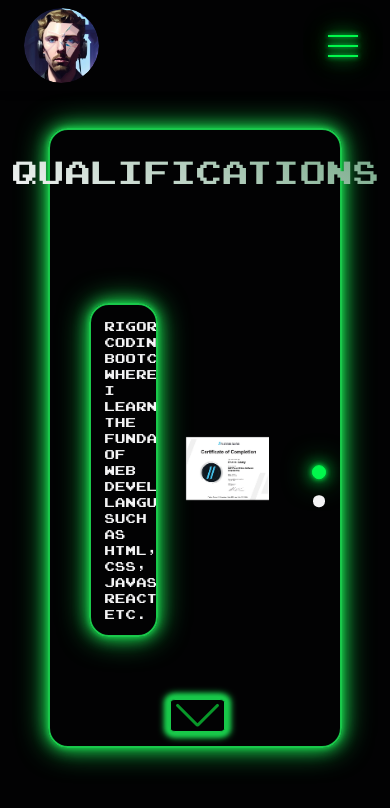
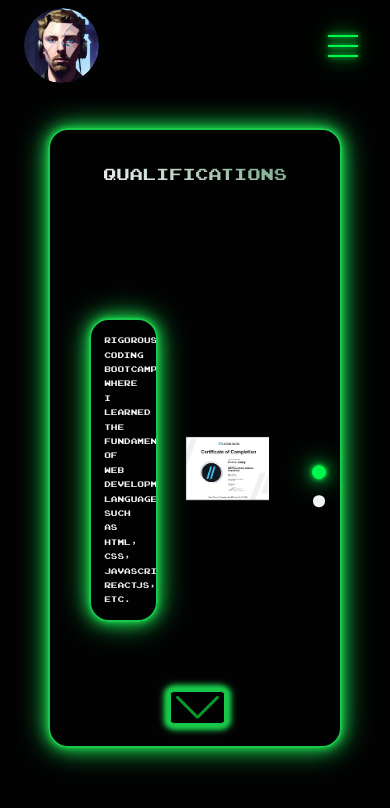
Before and after one commit to Shane-Geary/shane-geary-portfolio, a Next.js app: page /qualifications in a window 390 px wide. Shown: the top 808 px of the page. Built offline with nearby package versions, Linux system fonts and the light colour scheme.

Commit message:
Tablet breakpoint looking good for Qualifications page

```diff
--- a/src/app/components/about-me/about-me.module.scss
+++ b/src/app/components/about-me/about-me.module.scss
@@ -37,7 +37,7 @@
 
 .aboutMeText {
 	font-size: 12px;
-	line-height: 1.6;
+	line-height: 1.8;
 	max-width: 800px;
 	margin: 0 auto;
 
--- a/src/app/projects/page.jsx
+++ b/src/app/projects/page.jsx
@@ -33,6 +33,7 @@ export default function Projects() {
 					<div className={styles['glowstikTextContainer']}>
 						<div className={styles['glowstikLogoWrapper']}>
 							<Image
+								alt='Glowstik Logo'
 								src={GlowstikLogo}
 								width={1024}
 								height={1024}
--- a/src/app/qualifications/qualifications.module.scss
+++ b/src/app/qualifications/qualifications.module.scss
@@ -5,7 +5,7 @@
 
 .qualificationsTitleWrapper {
 	position: absolute;
-	font-size: 3rem;
+	font-size: 2.5rem;
 	top: 10%;
 	left: 50%;
 	transform: translateX(-50%);
@@ -16,12 +16,17 @@
 	background-clip: text;
 	color: transparent;
 
+	@media (min-width: 1024px) {
+		font-size: 3rem;
+	}
+
 	@media (max-width: 768px) {
-		font-size: 2rem;
+		font-size: 1.6rem;
+		margin-top: 2rem;
 	}
 
 	@media (max-width: 480px) {
-		font-size: 2rem;
+		font-size: 1rem;
 	}
 }
 
@@ -45,23 +50,39 @@
 	width: 30%;
 	margin-right: 0.6rem;
 	text-align: left;
-	position: relative;
 	color: var(--header-white);
-	max-height: 50vh;
+	max-height: 40vh;
 	overflow-y: auto;
 	border: 2px solid var(--light-green);
 	box-shadow: var(--neon-shadow-light-green);
 	padding: 0.8rem;
 	border-radius: 20px;
+}
 
-	// @media (max-width: 480px) {
-	// 	padding-right: 1rem;
-	// 	padding-left: 1rem;
-	// }
+/* Hide scrollbar for Chrome, Safari, and Opera */
+.flatironTextSection::-webkit-scrollbar {
+	display: none;
+}
+
+/* Hide scrollbar for IE, Edge, and Firefox */
+.flatironTextSection {
+	-ms-overflow-style: none; /* IE and Edge */
+	scrollbar-width: none; /* Firefox */
 }
 
 .flatironText {
-	font-size: 0.8rem;
+	font-size: 12px;
+	line-height: 1.8;
+	max-width: 800px;
+	margin: 0 auto;
+
+	@media (max-width: 768px) {
+		font-size: 10px;
+	}
+
+	@media (max-width: 480px) {
+		font-size: 8px;
+	}
 }
 
 .flatironCertImageWrapper {
@@ -93,7 +114,6 @@
 	width: 24px;
 	height: 24px;
 	border-radius: 50%;
-	// background-color: var(--light-green);
 }
 
 .swiperButtonNext::after,
@@ -110,10 +130,6 @@
 	border-radius: 10%;
 	padding: 4px;
 	box-shadow: var(--neon-shadow-light-green);
-
-	@media (max-width: 480px) {
-		// visibility: visible;
-	}
 }
 
 .swiperButtonPrev::after {
@@ -130,7 +146,7 @@
 	top: 0 !important;
 	left: 50% !important;
 	transform: rotate(90deg);
-	margin-bottom: 1rem !important;
+	margin-bottom: 1.5rem !important;
 }
 
 .swiperButtonPrev {
```
Also changed, not shown: src/app/projects/projects.module.scss (+12 -1 lines).
